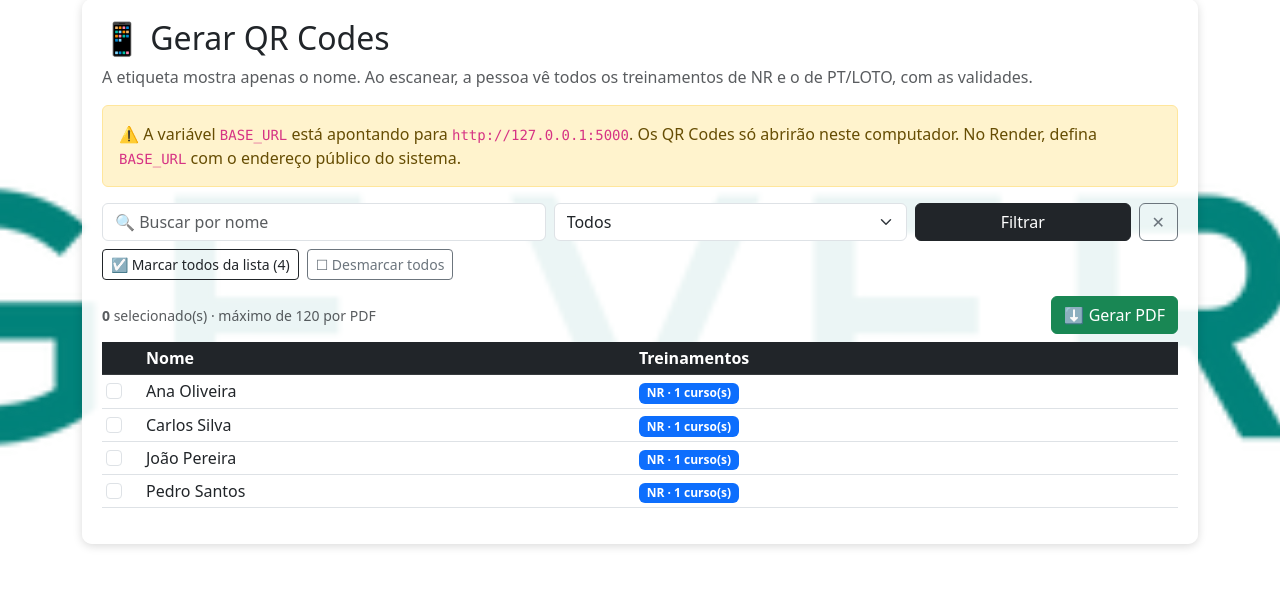
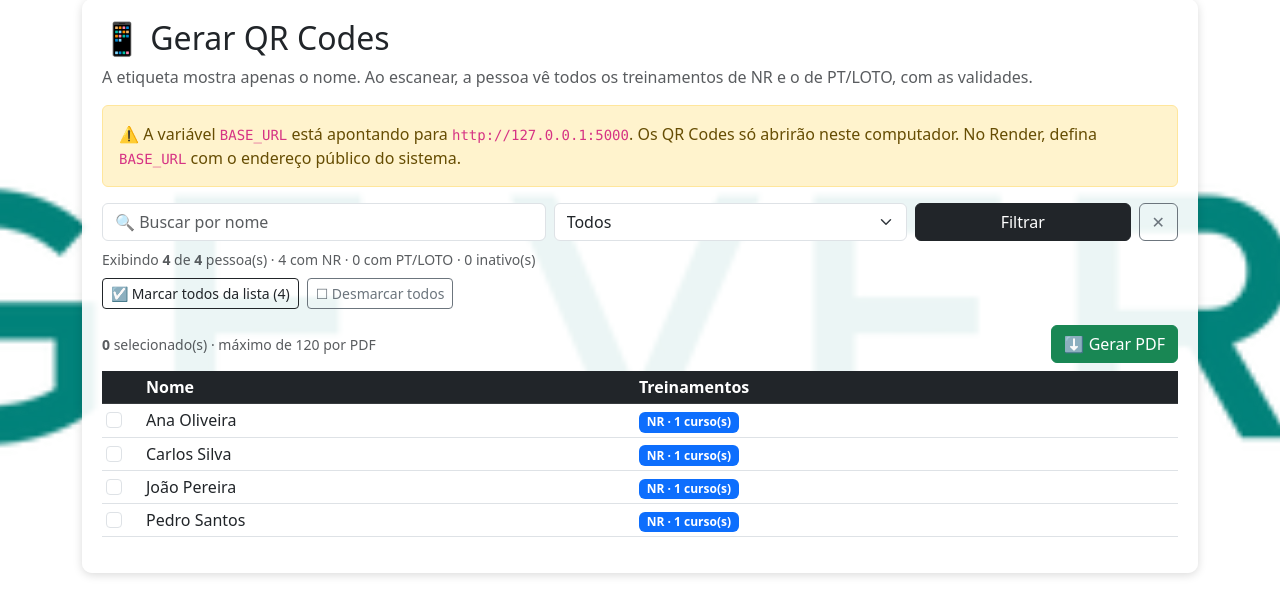
Before and after one commit to welingtonmoraes-design/sistema-nr-qrcode, a Flask app: page /qrcodes/ in a window 1280 px wide. Shown: the part 83-696 px from the top of the page. Run offline with Flask 3, Linux system fonts and the light colour scheme; a user stored in the database is signed in; some libraries are stand-ins or nearby versions.

Commit message:
Update gerar.html

```diff
--- a/templates/qrcodes/gerar.html
+++ b/templates/qrcodes/gerar.html
@@ -29,6 +29,10 @@
         <a href="{{ url_for('qrcodes.gerar') }}" class="btn btn-outline-secondary" title="Limpar filtros">✕</a>
     </div>
 </form>
+<div class="small text-muted mb-2">
+    Exibindo <strong>{{ pessoas|length }}</strong> de <strong>{{ total_geral }}</strong> pessoa(s)
+    · {{ total_nr }} com NR · {{ total_pt }} com PT/LOTO · {{ total_inativos }} inativo(s)
+</div>
 
 <div class="d-flex gap-2 mb-3 flex-wrap">
     <a class="btn btn-outline-dark btn-sm"
@@ -56,7 +60,12 @@
                     <input type="checkbox" class="form-check-input" name="pessoas"
                            value="{{ p.chave }}" id="p_{{ p.chave }}" {{ 'checked' if marcar }}>
                 </td>
-                <td><label for="p_{{ p.chave }}" style="cursor:pointer; display:block;">{{ p.nome }}</label></td>
+                <td>
+                    <label for="p_{{ p.chave }}" style="cursor:pointer; display:block;">
+                        {{ p.nome }}
+                        {% if p.inativo %}<span class="badge bg-dark">Inativo</span>{% endif %}
+                    </label>
+                </td>
                 <td>
                     {% if p.n_nr %}<span class="badge bg-primary">NR · {{ p.n_nr }} curso(s)</span>{% endif %}
                     {% if p.tem_pt %}<span class="badge bg-warning text-dark">PT/LOTO</span>{% endif %}
```
